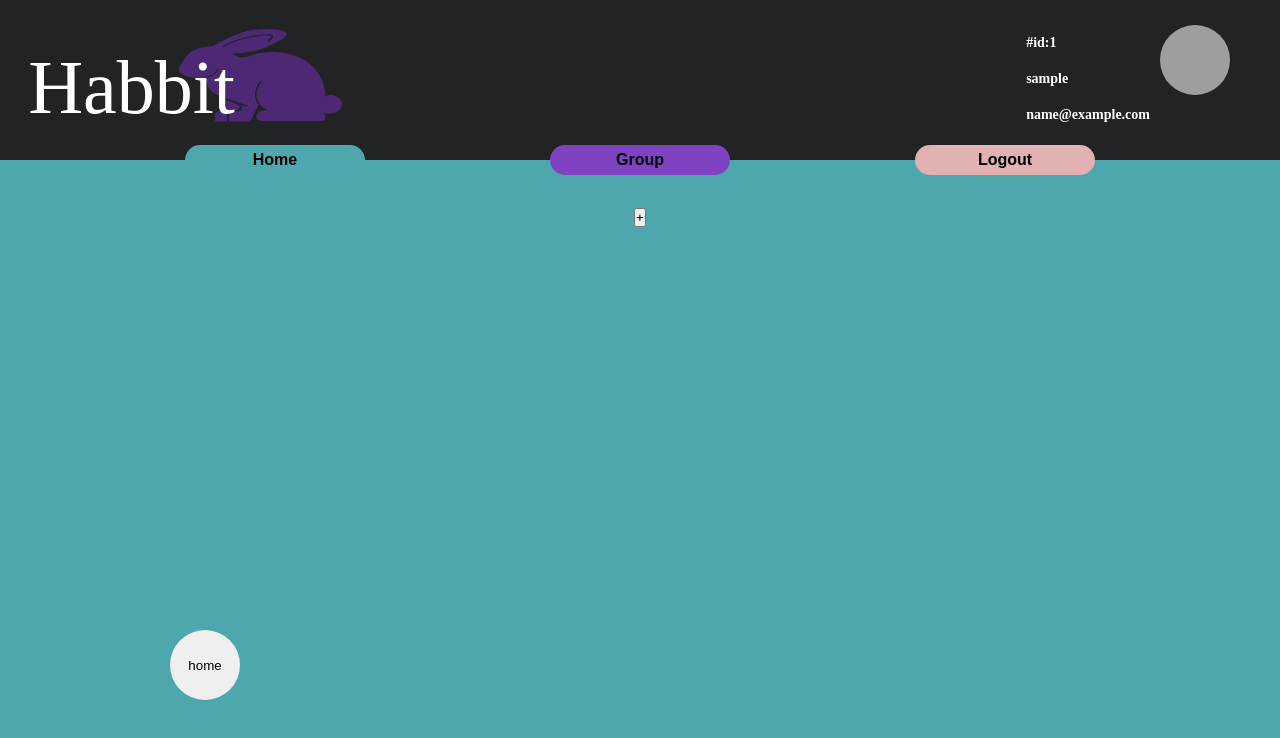
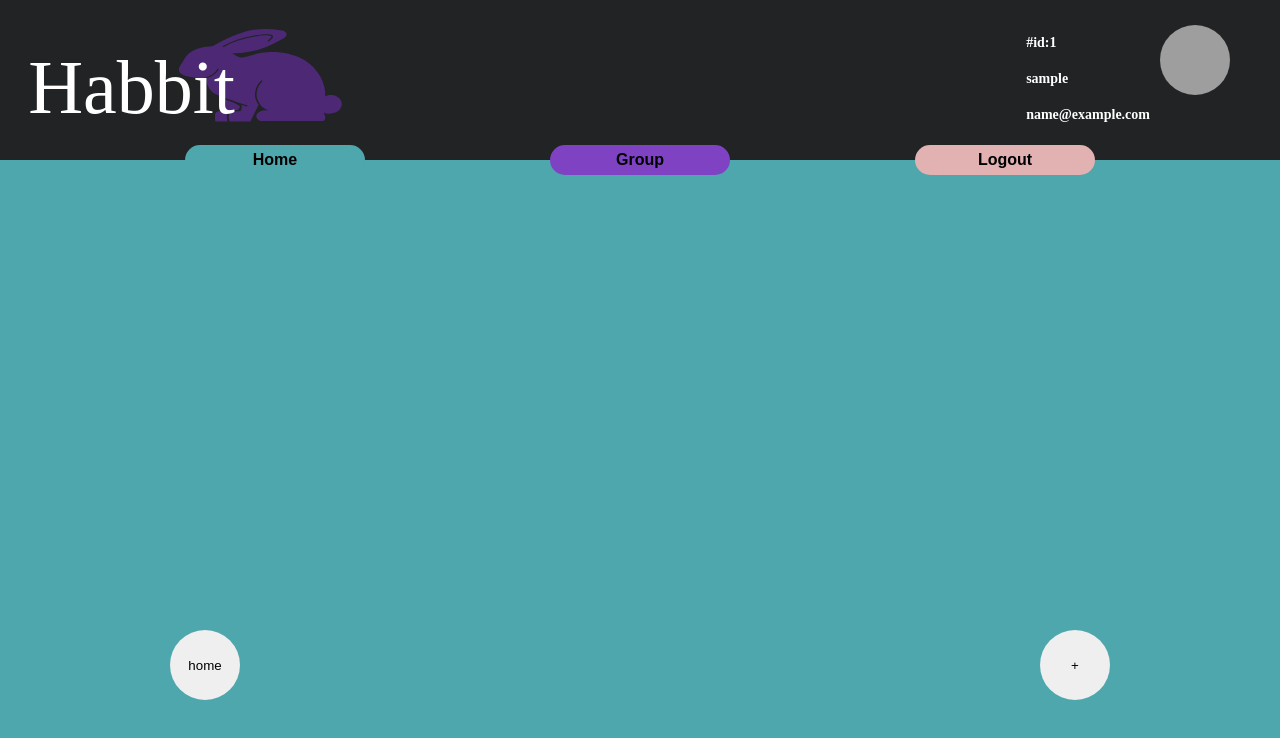
Before and after one commit to daniell18/kenzie-gestao-de-habitos, a React (Create React App) app: page /home in a window 1280 px wide. Shown: the top 738 px of the page. Built offline with nearby package versions, Linux system fonts and the light colour scheme; no server answers; sample sign-in values are in the browser's storage; grey boxes are pictures that could not be loaded; a web font is replaced by a local one.

Commit message:
fix: button modal

```diff
--- a/src/Components/Body/index.jsx
+++ b/src/Components/Body/index.jsx
@@ -5,6 +5,7 @@ import {
   LogoSair,
   ParagrafoLogout,
   LogoutPage,
+  ButtonPlus,
   GoHome,
 } from "./Bodystyle";
 import { useHistory } from "react-router";
@@ -79,12 +80,12 @@ function Body({ color, pages, item }) {
         )}
         {pages !== "logout" ? (<GoHome onClick={() => history.push("/home")}> home </GoHome>) : (null)}
         {pages !== "logout" && pages !== "Members" ? (
-          <button
+          <ButtonPlus
             className="buttonPlus"
             onClick={() => setIsModalVisible(true)}
           >
             +
-          </button>
+          </ButtonPlus>
         ) : null}
         {isModalVisible ? (
           <Modal
```
